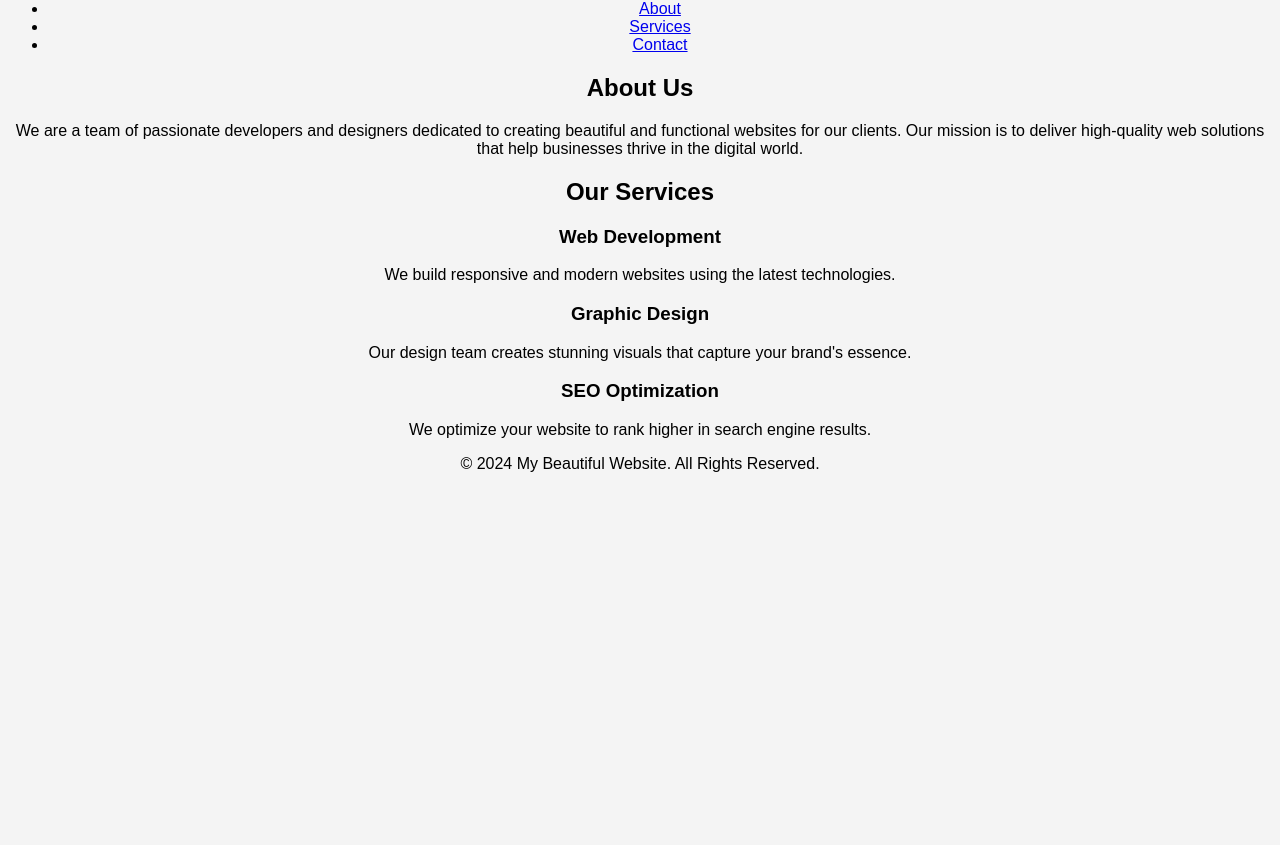
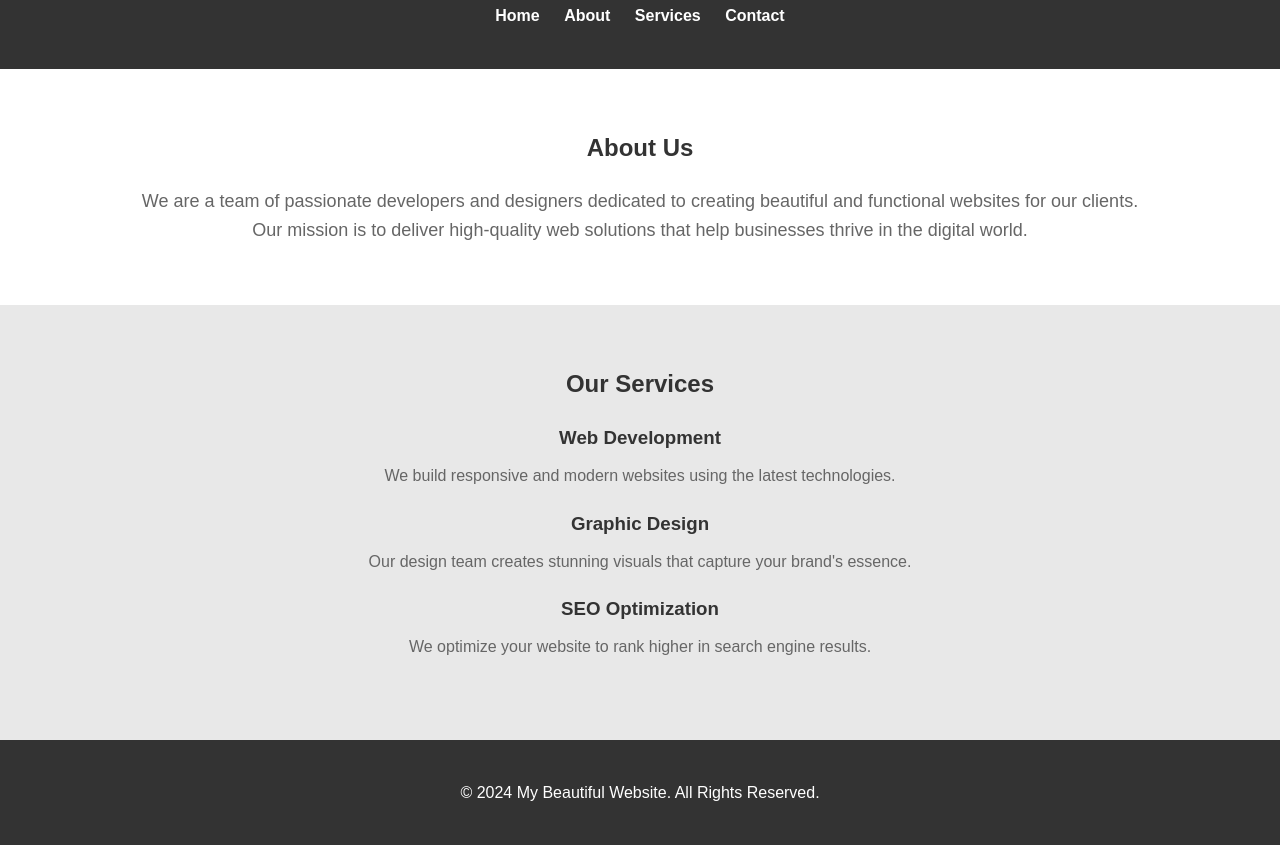
Before and after one commit to andrijbikov134/WebServer, a plain HTML site: page index.html in a window 1280 px wide. Shown: the part 98-943 px from the top of the page. Before the commit the page ends 800 px from the top, so only its background shows below. Drawn offline with Linux system fonts and the light colour scheme.

Commit message:
Update style.css

```diff
--- a/css/style.css
+++ b/css/style.css
@@ -1,5 +1,109 @@
+/* Reset some default styles */
+body, h1, h2, h3, p, ul {
+    margin: 0;
+    padding: 0;
+    font-family: 'Arial', sans-serif;
+}
+
+/* Body styling */
 body {
-font-family: Arial, sans-serif;
-text-align: center;
-background-color: #f4f4f4;
+    line-height: 1.6;
+    background-color: #f4f4f4;
 }
+
+/* Container to center content */
+.container {
+    width: 80%;
+    margin: 0 auto;
+    padding: 20px;
+}
+
+/* Header styling */
+header {
+    background-color: #333;
+    color: #fff;
+    padding: 20px 0;
+    text-align: center;
+}
+
+header h1 {
+    margin-bottom: 10px;
+}
+
+nav ul {
+    list-style: none;
+    padding: 0;
+}
+
+nav ul li {
+    display: inline;
+    margin: 0 10px;
+}
+
+nav ul li a {
+    color: #fff;
+    text-decoration: none;
+    font-weight: bold;
+}
+
+nav ul li a:hover {
+    text-decoration: underline;
+}
+
+/* About Section */
+#about {
+    background-color: #fff;
+    padding: 40px 0;
+    text-align: center;
+}
+
+#about h2 {
+    margin-bottom: 20px;
+    color: #333;
+}
+
+#about p {
+    color: #666;
+    font-size: 18px;
+}
+
+/* Services Section */
+#services {
+    background-color: #e8e8e8;
+    padding: 40px 0;
+    text-align: center;
+}
+
+#services h2 {
+    color: #333;
+    margin-bottom: 20px;
+}
+
+.service {
+    margin: 20px 0;
+}
+
+.service h3 {
+    color: #333;
+    margin-bottom: 10px;
+}
+
+.service p {
+    color: #666;
+    font-size: 16px;
+}
+
+/* Footer styling */
+footer {
+    background-color: #333;
+    color: #fff;
+    text-align: center;
+    padding: 20px 0;
+    position: relative;
+    bottom: 0;
+    width: 100%;
+}
+
+footer p {
+    margin: 0;
+}
```
